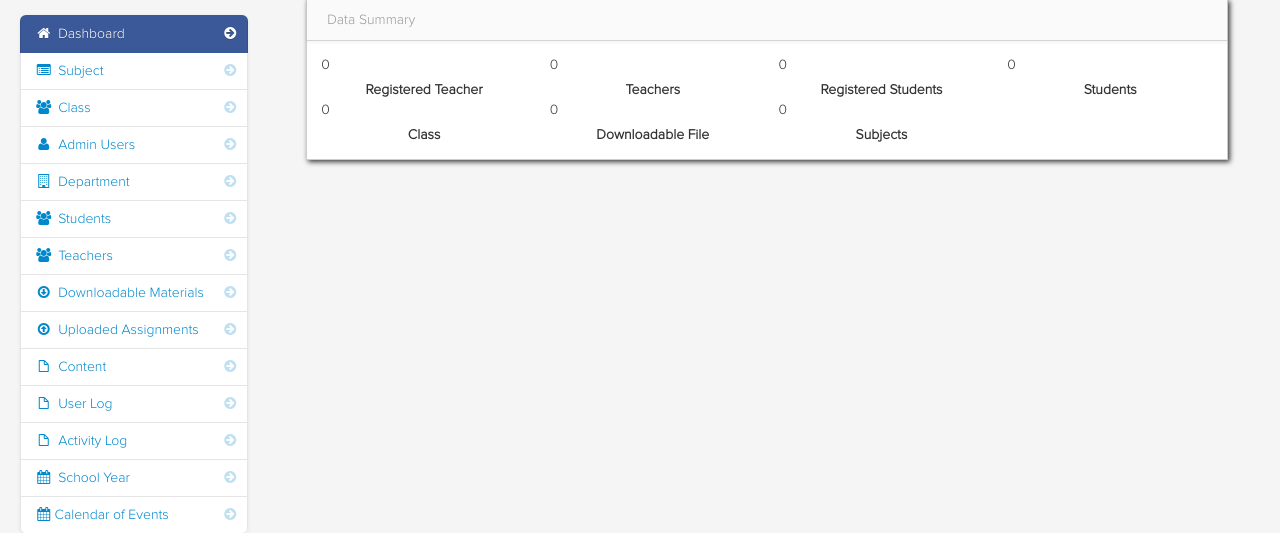
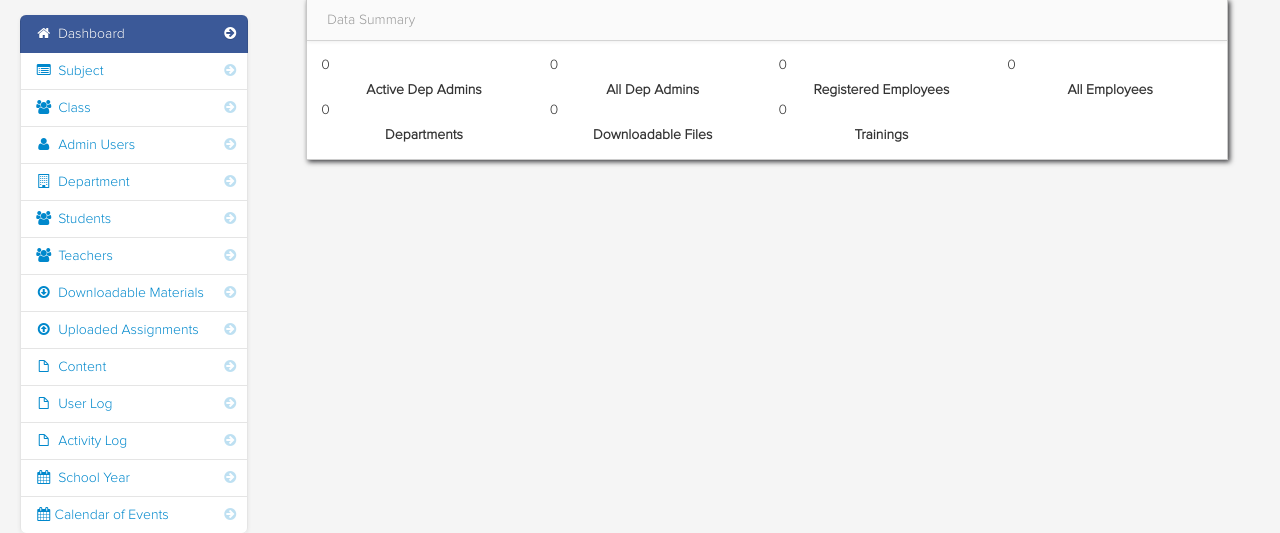
Before and after one commit to stodipo/student-selfassessment, a PHP site: page /admin/dashboard.php in a window 1280 px wide. Shown: the part 75-608 px from the top of the page. Run offline with PHP 8.4, Linux system fonts and the light colour scheme; the visitor is signed in with stand-in values (Sample User, id 1); data that the repository does not hold is empty; some libraries are stand-ins or nearby versions.

Commit message:
Updated the admin dashboard contents and data summary table

```diff
--- a/admin/dashboard.php
+++ b/admin/dashboard.php
@@ -26,7 +26,7 @@
 
                                 <div class="span3">
                                     <div class="chart" data-percent="<?php echo $count_reg_teacher; ?>"><?php echo $count_reg_teacher; ?></div>
-                                    <div class="chart-bottom-heading"><strong>Registered Teacher</strong>
+                                    <div class="chart-bottom-heading"><strong>Active Dep Admins</strong>
 
                                     </div>
                                 </div>
@@ -38,7 +38,7 @@
 
                                 <div class="span3">
                                     <div class="chart" data-percent="<?php echo $count_teacher; ?>"><?php echo $count_teacher ?></div>
-                                    <div class="chart-bottom-heading"><strong>Teachers</strong>
+                                    <div class="chart-bottom-heading"><strong>All Dep Admins</strong>
 
                                     </div>
                                 </div>
@@ -50,7 +50,7 @@
 
                                 <div class="span3">
                                     <div class="chart" data-percent="<?php echo $count_student ?>"><?php echo $count_student ?></div>
-                                    <div class="chart-bottom-heading"><strong>Registered Students</strong>
+                                    <div class="chart-bottom-heading"><strong>Registered Employees</strong>
 
                                     </div>
                                 </div>
@@ -63,13 +63,10 @@
 
                                 <div class="span3">
                                     <div class="chart" data-percent="<?php echo $count_student ?>"><?php echo $count_student ?></div>
-                                    <div class="chart-bottom-heading"><strong>Students</strong>
+                                    <div class="chart-bottom-heading"><strong>All Employees</strong>
 
                                     </div>
                                 </div>
-
-
-
 
 
 
@@ -80,7 +77,7 @@
 
                                 <div class="span3">
                                     <div class="chart" data-percent="<?php echo $count_class; ?>"><?php echo $count_class; ?></div>
-                                    <div class="chart-bottom-heading"><strong>Class</strong>
+                                    <div class="chart-bottom-heading"><strong>Departments</strong>
 
                                     </div>
                                 </div>
@@ -93,7 +90,7 @@
 
                                 <div class="span3">
                                     <div class="chart" data-percent="<?php echo $count_file; ?>"><?php echo $count_file; ?></div>
-                                    <div class="chart-bottom-heading"><strong>Downloadable File</strong>
+                                    <div class="chart-bottom-heading"><strong>Downloadable Files</strong>
 
                                     </div>
                                 </div>
@@ -106,7 +103,7 @@
 
                                 <div class="span3">
                                     <div class="chart" data-percent="<?php echo $count_subject; ?>"><?php echo $count_subject; ?></div>
-                                    <div class="chart-bottom-heading"><strong>Subjects</strong>
+                                    <div class="chart-bottom-heading"><strong>Trainings</strong>
 
                                     </div>
                                 </div>
```
